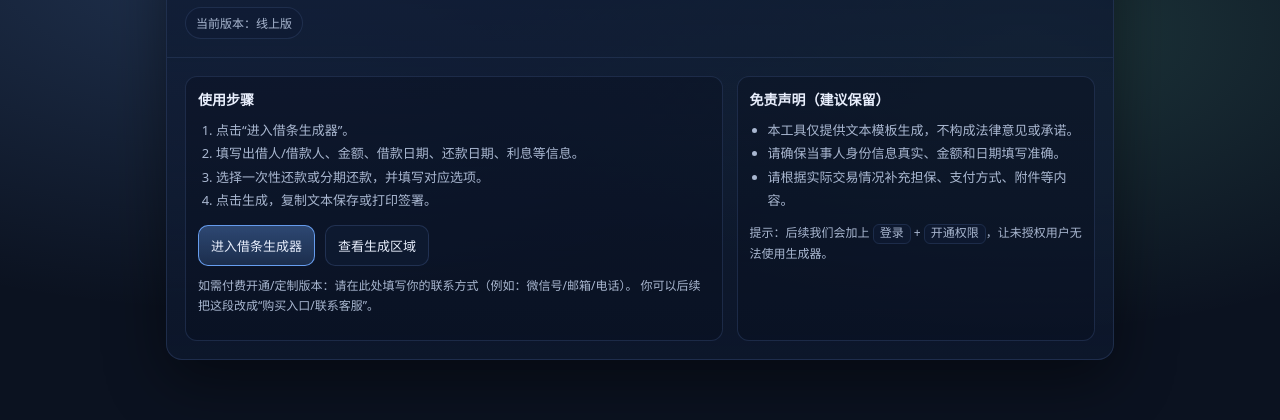
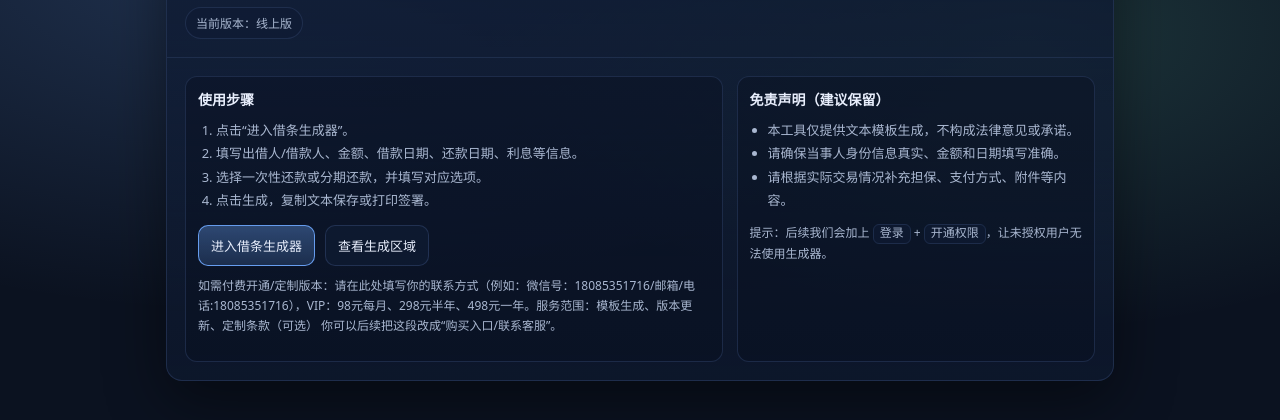
Before and after one commit to Tiger-teng2026/Tiger-teng, a plain HTML site: page index.html in a window 1280 px wide. Shown: the part 128-548 px from the top of the page. Drawn offline with Linux system fonts and the light colour scheme.

Commit message:
Update index.html

```diff
--- a/index.html
+++ b/index.html
@@ -86,7 +86,7 @@
             </div>
 
             <p class="small">
-              如需付费开通/定制版本：请在此处填写你的联系方式（例如：微信号/邮箱/电话）。
+              如需付费开通/定制版本：请在此处填写你的联系方式（例如：微信号：18085351716/邮箱/电话:18085351716），VIP：98元每月、298元半年、498元一年。服务范围：模板生成、版本更新、定制条款（可选）
               你可以后续把这段改成“购买入口/联系客服”。
             </p>
           </div>
```
